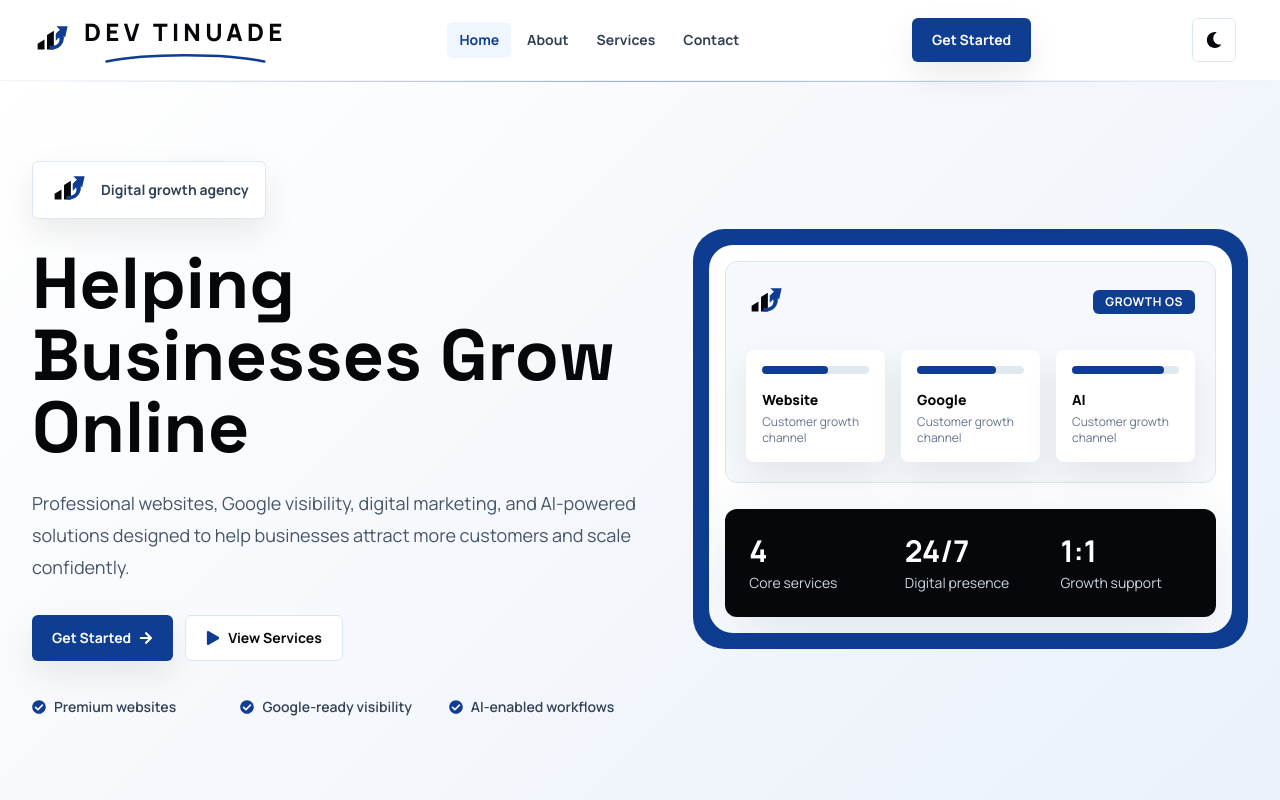
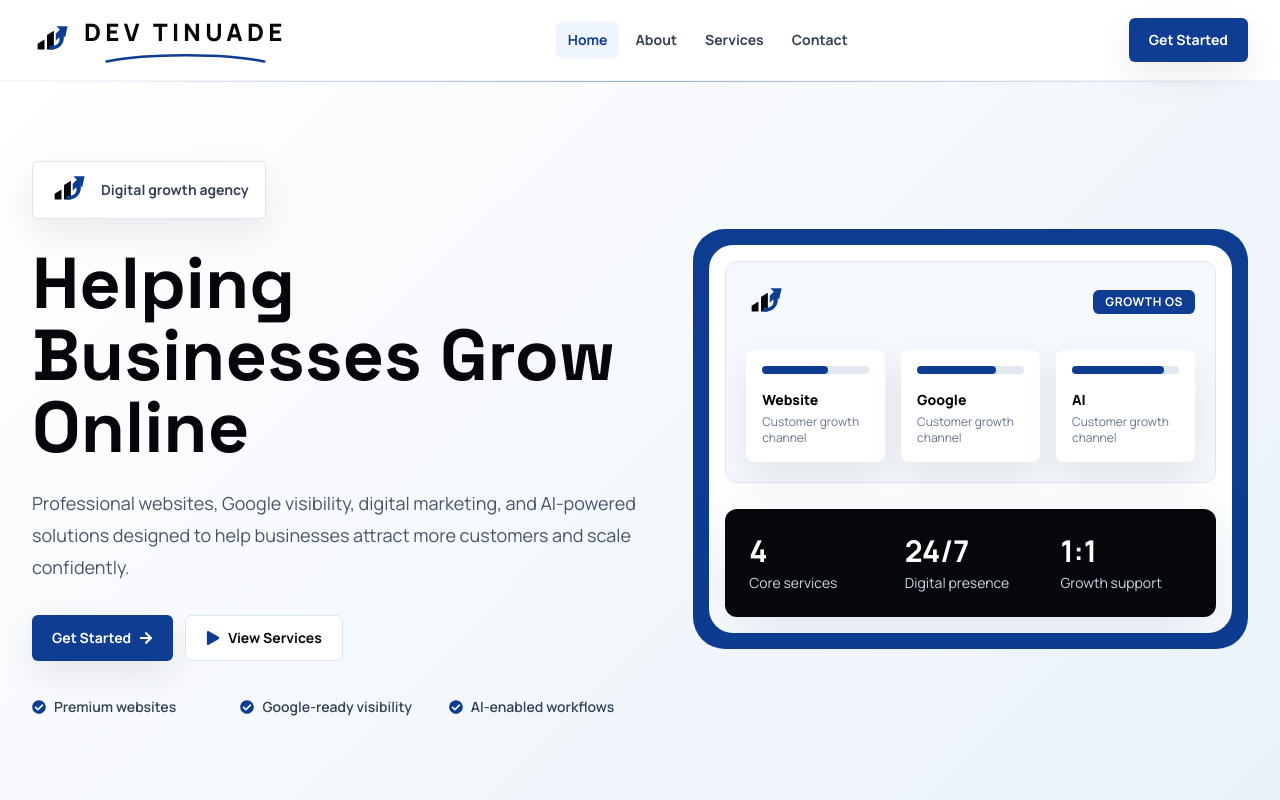
Before and after one commit to T-supernatural/dev.tinuade, a React (Vite) app: page / in a window 1280 px wide. Shown: the top 800 px of the page. Built offline with nearby package versions, Linux system fonts and the light colour scheme.

Commit message:
website built

```diff
--- a/src/App.jsx
+++ b/src/App.jsx
@@ -1,5 +1,5 @@
 import { Outlet, useLocation } from 'react-router-dom';
-import { useEffect, useState } from 'react';
+import { useEffect } from 'react';
 import Footer from './components/Footer.jsx';
 import Header from './components/Header.jsx';
 
@@ -12,12 +12,6 @@ const titles = {
 
 export default function App() {
   const location = useLocation();
-  const [darkMode, setDarkMode] = useState(() => {
-    if (typeof window === 'undefined') return false;
-    const savedTheme = window.localStorage.getItem('dev-tinuade-theme');
-    if (savedTheme) return savedTheme === 'dark';
-    return window.matchMedia('(prefers-color-scheme: dark)').matches;
-  });
 
   useEffect(() => {
     document.title = titles[location.pathname] || titles['/'];
@@ -25,14 +19,22 @@ export default function App() {
   }, [location.pathname]);
 
   useEffect(() => {
-    document.documentElement.classList.toggle('dark', darkMode);
-    document.documentElement.style.colorScheme = darkMode ? 'dark' : 'light';
-    window.localStorage.setItem('dev-tinuade-theme', darkMode ? 'dark' : 'light');
-  }, [darkMode]);
+    const mediaQuery = window.matchMedia('(prefers-color-scheme: dark)');
+    const syncTheme = (event) => {
+      const prefersDark = 'matches' in event ? event.matches : mediaQuery.matches;
+      document.documentElement.classList.toggle('dark', prefersDark);
+      document.documentElement.style.colorScheme = prefersDark ? 'dark' : 'light';
+    };
+
+    syncTheme(mediaQuery);
+    mediaQuery.addEventListener('change', syncTheme);
+
+    return () => mediaQuery.removeEventListener('change', syncTheme);
+  }, []);
 
   return (
     <div className="min-h-screen bg-white text-brand-ink transition-colors duration-300 dark:bg-slate-950 dark:text-white">
-      <Header darkMode={darkMode} onToggleTheme={() => setDarkMode((value) => !value)} />
+      <Header />
       <main>
         <Outlet />
       </main>
--- a/src/components/Header.jsx
+++ b/src/components/Header.jsx
@@ -1,6 +1,6 @@
 import { useState } from 'react';
 import { NavLink } from 'react-router-dom';
-import { FaBars, FaMoon, FaSun, FaTimes } from 'react-icons/fa';
+import { FaBars, FaTimes } from 'react-icons/fa';
 import Logo from './Logo.jsx';
 
 const nav = [
@@ -10,7 +10,7 @@ const nav = [
   { to: '/contact', label: 'Contact' },
 ];
 
-export default function Header({ darkMode, onToggleTheme }) {
+export default function Header() {
   const [open, setOpen] = useState(false);
 
   const linkClass = ({ isActive }) =>
@@ -38,15 +38,6 @@ export default function Header({ darkMode, onToggleTheme }) {
         </div>
         <button
           type="button"
-          className="ml-auto mr-3 inline-flex h-11 w-11 items-center justify-center rounded-md border border-brand-line text-brand-ink transition hover:border-brand-blue hover:text-brand-blue dark:border-white/15 dark:text-white dark:hover:border-blue-300 dark:hover:text-blue-200 md:ml-0"
-          onClick={onToggleTheme}
-          aria-label={darkMode ? 'Switch to light mode' : 'Switch to dark mode'}
-          title={darkMode ? 'Light mode' : 'Dark mode'}
-        >
-          {darkMode ? <FaSun /> : <FaMoon />}
-        </button>
-        <button
-          type="button"
           className="inline-flex h-11 w-11 items-center justify-center rounded-md border border-brand-line text-brand-ink transition dark:border-white/15 dark:text-white md:hidden"
           onClick={() => setOpen((value) => !value)}
           aria-label="Toggle navigation"
```
